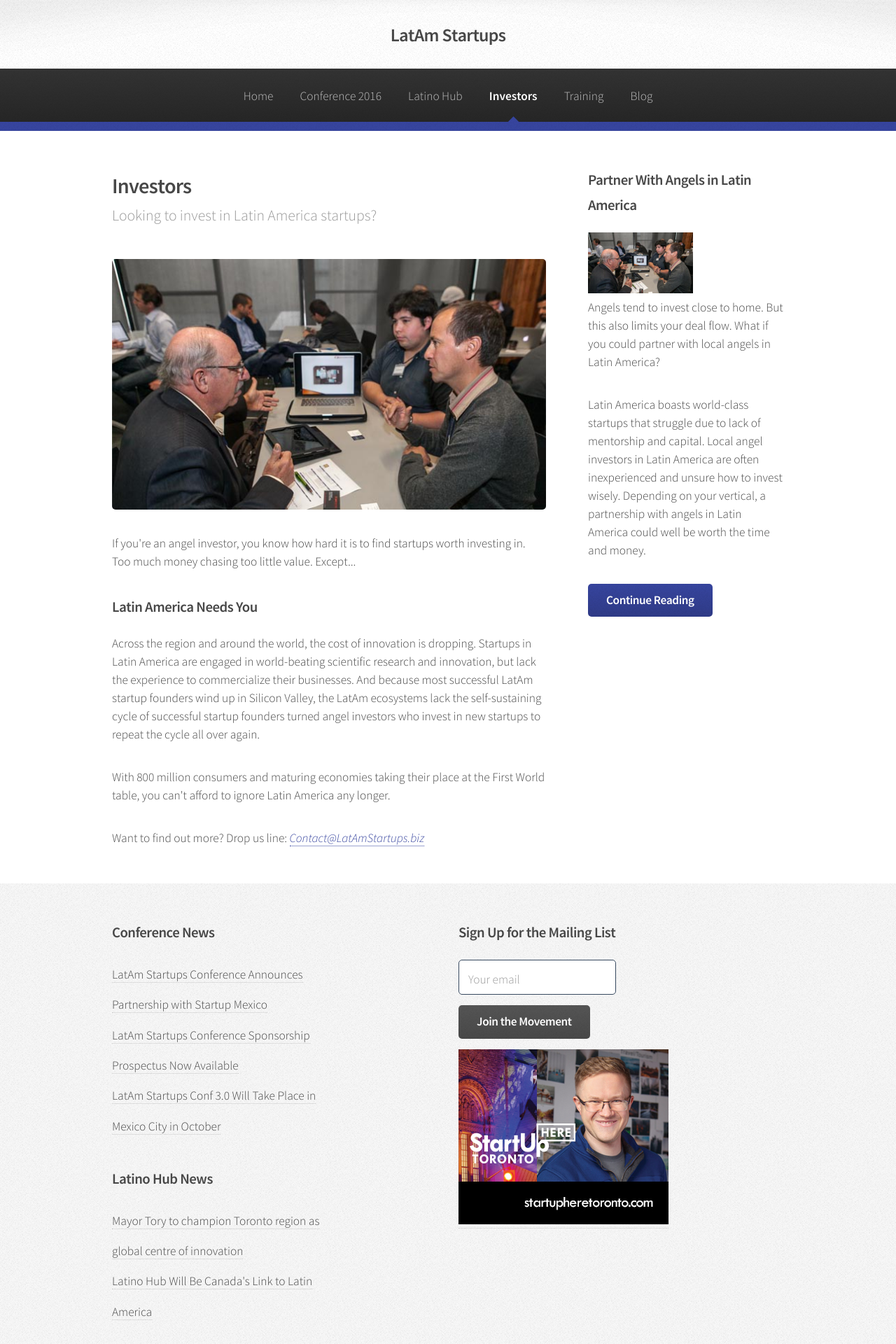
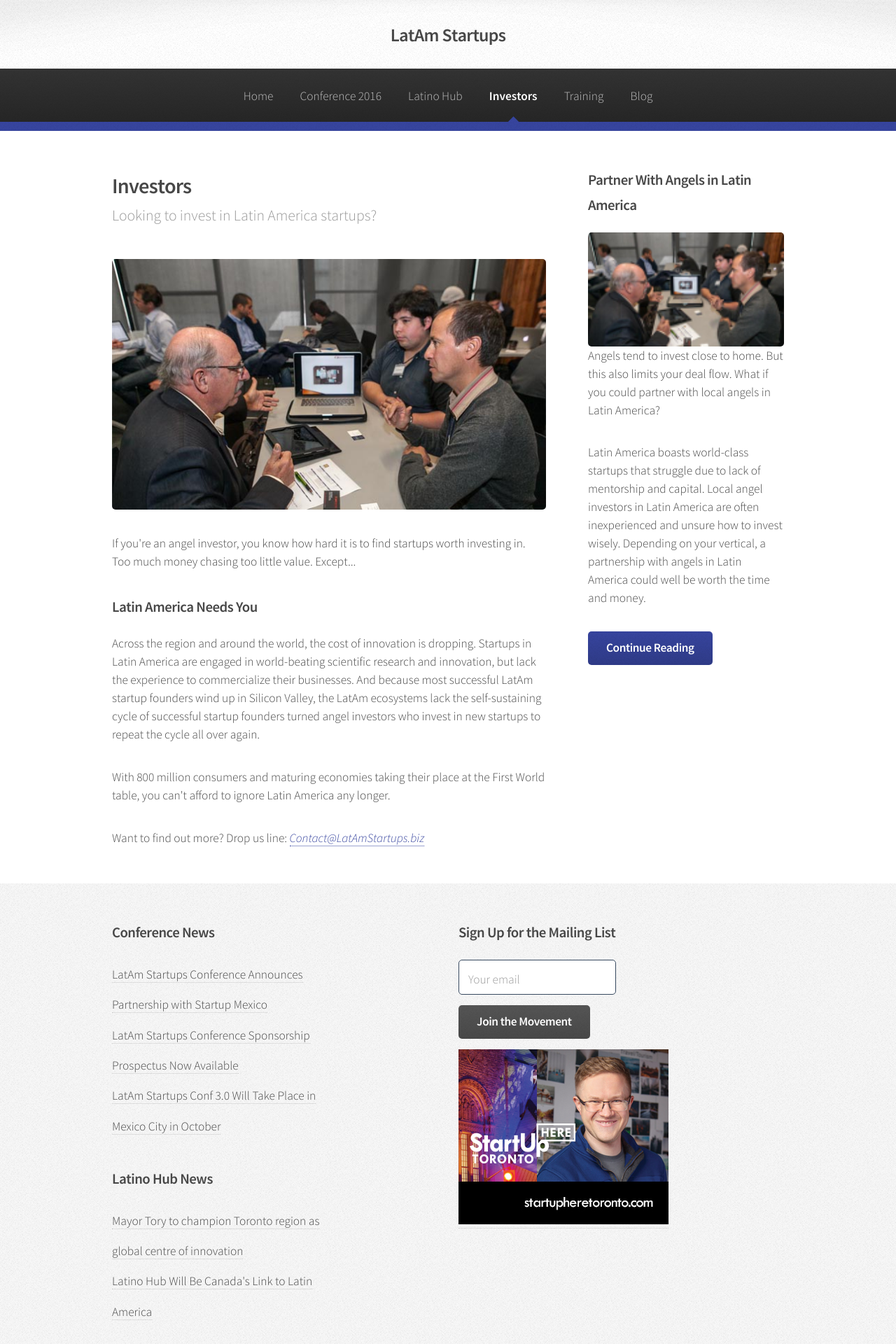
Before and after one commit to LatAmStartups/LatAmStartups.github.io, a Jekyll site: the page built from investors.html, in a window 1280 px wide. Shown: the top 1920 px of the page at 70% size. Built offline with Jekyll 4.4.1, drawn with Linux system fonts in a browser that asks for light colours.

Commit message:
tame image size in sidebar images

```diff
--- a/_includes/sidebar.html
+++ b/_includes/sidebar.html
@@ -4,7 +4,11 @@
 	{% for post in site.categories.[page.category] offset: 0 limit: 3 %}
 		<section>
 			<h3>{{ post.title }}</h3>
-			<img src="{{ site.url }} {{ post.featured }}"/>
+
+			<a href="{{ site.baseurl }}{{ post.url }}" class="image fit">
+				<img src="{{ site.url }} {{ post.featured }}"/>
+			</a>
+
 			{{ post.excerpt }}
 			<footer>
 				<a href="{{ site.baseurl }}{{ post.url }}" class="button">Continue Reading</a>
```
